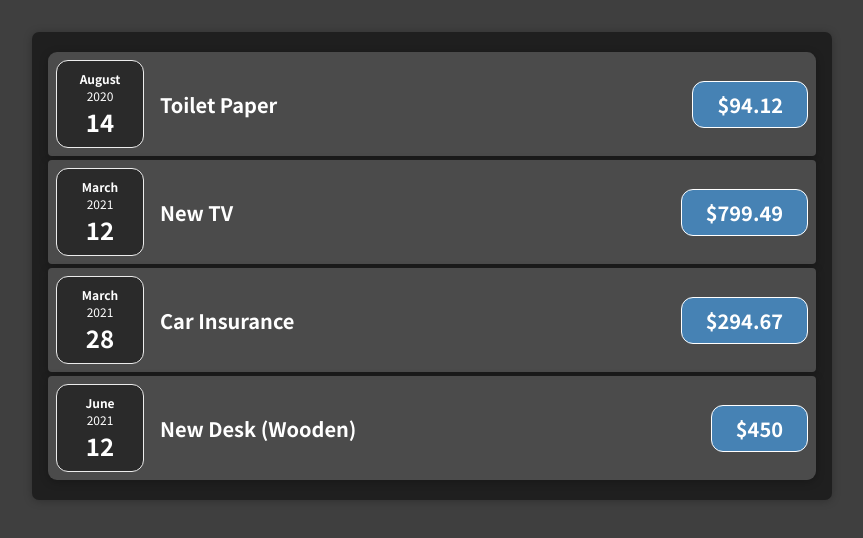
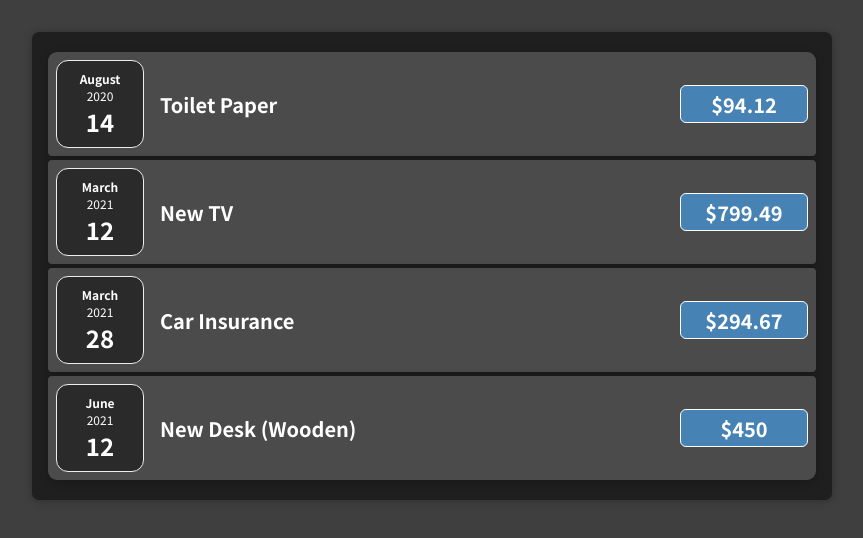
Before and after one commit to vilmarcabanero/react-expense-tracker, a React (Create React App) app: page / in a window 1280 px wide. Shown: the top 538 px of the page, without its empty margins (208-1071 px from the left). Built offline with nearby package versions, Linux system fonts and the light colour scheme.

Commit message:
Changes the style of expenses.css and expensesItem.css

```diff
--- a/src/components/ExpenseItem.css
+++ b/src/components/ExpenseItem.css
@@ -35,14 +35,19 @@
 }
 
 .expense-item__price {
+  display: flex;
+  align-items: center;
+  justify-content: center;
 	font-size: 1rem;
 	font-weight: bold;
 	color: white;
 	/* background-color: #40005d; */
 	background-color: steelblue;
 	border: 1px solid white;
-	padding: 0.5rem;
-	border-radius: 12px;
+	/* padding: 0.5rem; */
+  padding: 0.2rem;
+  width: 8rem;
+	border-radius: 6px;
 }
 
 @media (min-width: 580px) {
@@ -59,6 +64,6 @@
 
 	.expense-item__price {
 		font-size: 1.25rem;
-		padding: 0.5rem 1.5rem;
+		/* padding: 0.5rem 1.5rem; */
 	}
 }
```
